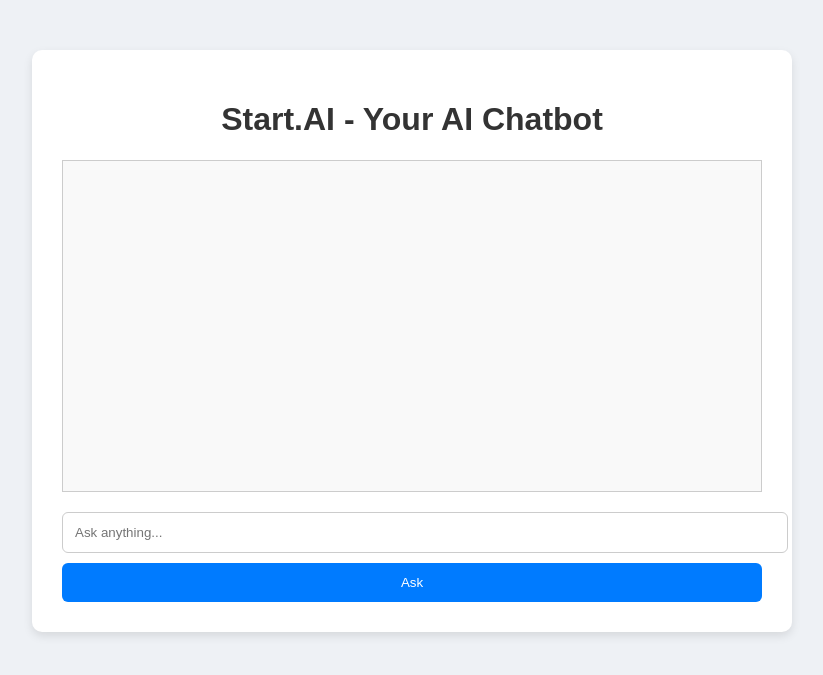
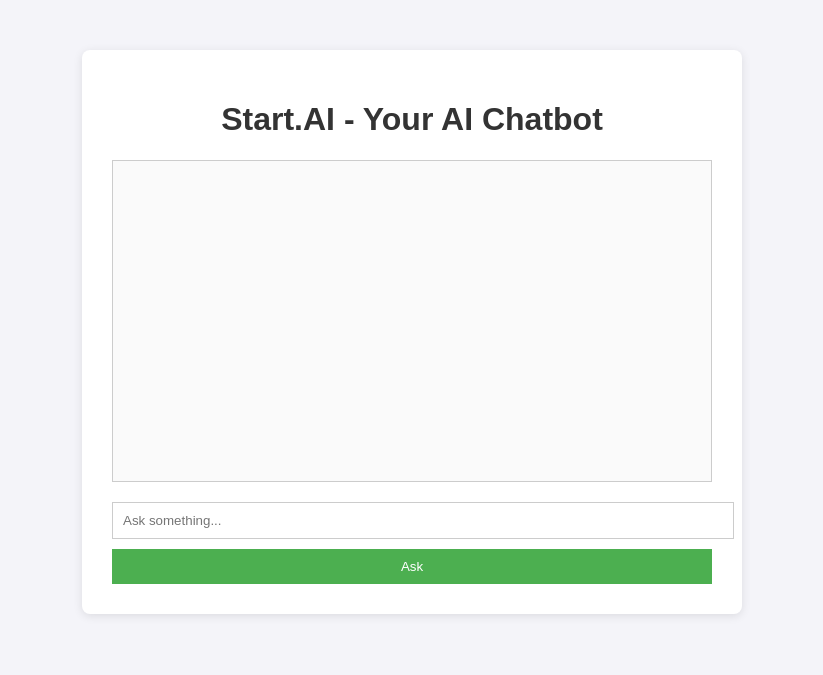
Before and after one commit to lavanya1309/bot-ai, a Flask app: page / in a window 1280 px wide. Shown: the top 675 px of the page, without its empty margins (228-1051 px from the left). Run offline with Flask 3, Linux system fonts and the light colour scheme.

Commit message:
Update index.html

```diff
--- a/templates/index.html
+++ b/templates/index.html
@@ -2,21 +2,22 @@
 <html lang="en">
 <head>
     <meta charset="UTF-8">
+    <meta name="viewport" content="width=device-width, initial-scale=1.0">
     <title>Start.AI - Your AI Chatbot</title>
     <style>
         body {
             font-family: Arial, sans-serif;
-      background: #eef1f5;
+            background-color: #f4f4f9;
             margin: 0;
             padding: 0;
         }
         .container {
-      max-width: 700px;
+            max-width: 600px;
             margin: 50px auto;
-      background: white;
+            background-color: #fff;
             padding: 30px;
-      border-radius: 10px;
-      box-shadow: 0 4px 10px rgba(0,0,0,0.1);
+            border-radius: 8px;
+            box-shadow: 0 2px 10px rgba(0, 0, 0, 0.1);
         }
         h1 {
             text-align: center;
@@ -24,59 +25,48 @@
         }
         .chat-box {
             border: 1px solid #ccc;
-      background: #f9f9f9;
-      padding: 15px;
+            padding: 10px;
             height: 300px;
             overflow-y: auto;
             margin-bottom: 20px;
+            background-color: #fafafa;
+            white-space: pre-wrap;  /* Ensure commands are on new lines */
         }
-    .message {
-      margin: 10px 0;
+        .input-box {
+            width: 100%;
             padding: 10px;
-      border-radius: 6px;
-    }
-    .user-message {
-      background: #d1e7dd;
-      text-align: right;
-    }
-    .bot-message {
-      background: #f8d7da;
-      text-align: left;
-    }
-    input[type="text"] {
-      width: 100%;
-      padding: 12px;
+            border: 1px solid #ccc;
             margin-bottom: 10px;
-      border: 1px solid #ccc;
-      border-radius: 6px;
         }
         button {
             width: 100%;
-      padding: 12px;
-      background-color: #007bff;
+            padding: 10px;
+            background-color: #4CAF50;
             color: white;
             border: none;
-      border-radius: 6px;
             cursor: pointer;
         }
         button:hover {
-      background-color: #0056b3;
+            background-color: #45a049;
         }
     </style>
 </head>
 <body>
+
 <div class="container">
     <h1>Start.AI - Your AI Chatbot</h1>
     <div class="chat-box" id="chat-box">
         {% if query %}
-        <div class="message user-message">{{ query }}</div>
-        <div class="message bot-message">{{ response }}</div>
+            <p><strong>You:</strong> {{ query }}</p>
+            <p><strong>Bot:</strong></p>
+            <pre>{{ response }}</pre>
         {% endif %}
     </div>
     <form method="POST" action="/ask">
-      <input type="text" name="query" placeholder="Ask anything..." required>
+        <input type="text" name="query" class="input-box" placeholder="Ask something..." required>
         <button type="submit">Ask</button>
     </form>
 </div>
+
 </body>
 </html>
```
Lines whose indentation alone changed are shown as unchanged.
